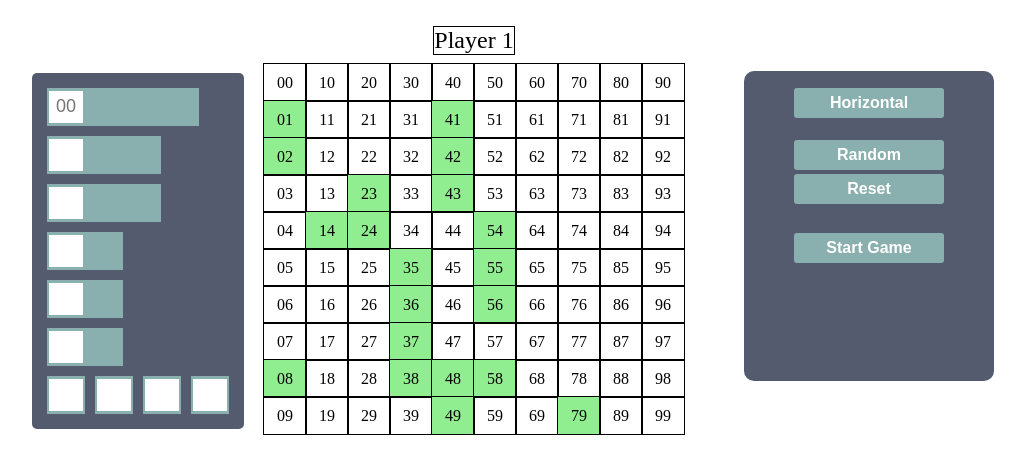
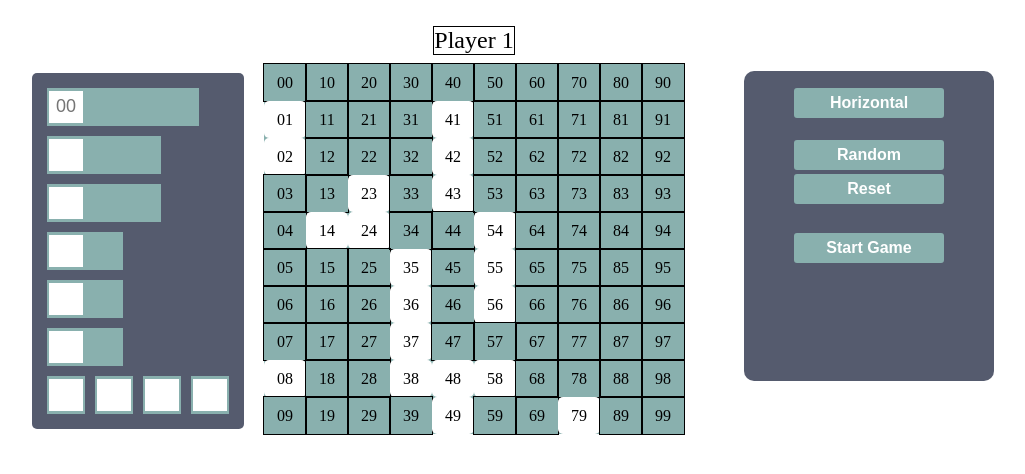
Before and after one commit to osechi3/battleship, a website built with webpack: page src/index.html in a window 1280 px wide. Both pictures are taken after a click on the button "Random". Shown: the part 60-534 px from the top of the page, without its empty margins (97-1122 px from the left). Built offline with nearby package versions, Linux system fonts and the light colour scheme; what pubsub-js would draw is missing.

Commit message:
Changing the style of the grids

```diff
--- a/src/style.css
+++ b/src/style.css
@@ -87,7 +87,7 @@ body {
   height: 370px;
   margin: 0;
 
-  outline: 1px solid;
+  background-color: #89B0AE;
 }
 .grid-item {
   display: flex;
@@ -100,11 +100,11 @@ body {
 }
 
 .placed {
-  background-color: lightgreen;
-}
-
-.placed-incorrectly {
-  background-color: red;
+  background-color: white;
+  outline: none;
+  border-top: 1px transparent;
+  border-bottom: 1px transparent;
+  border-radius: 5px;
 }
 
 .hidden-item {
```
